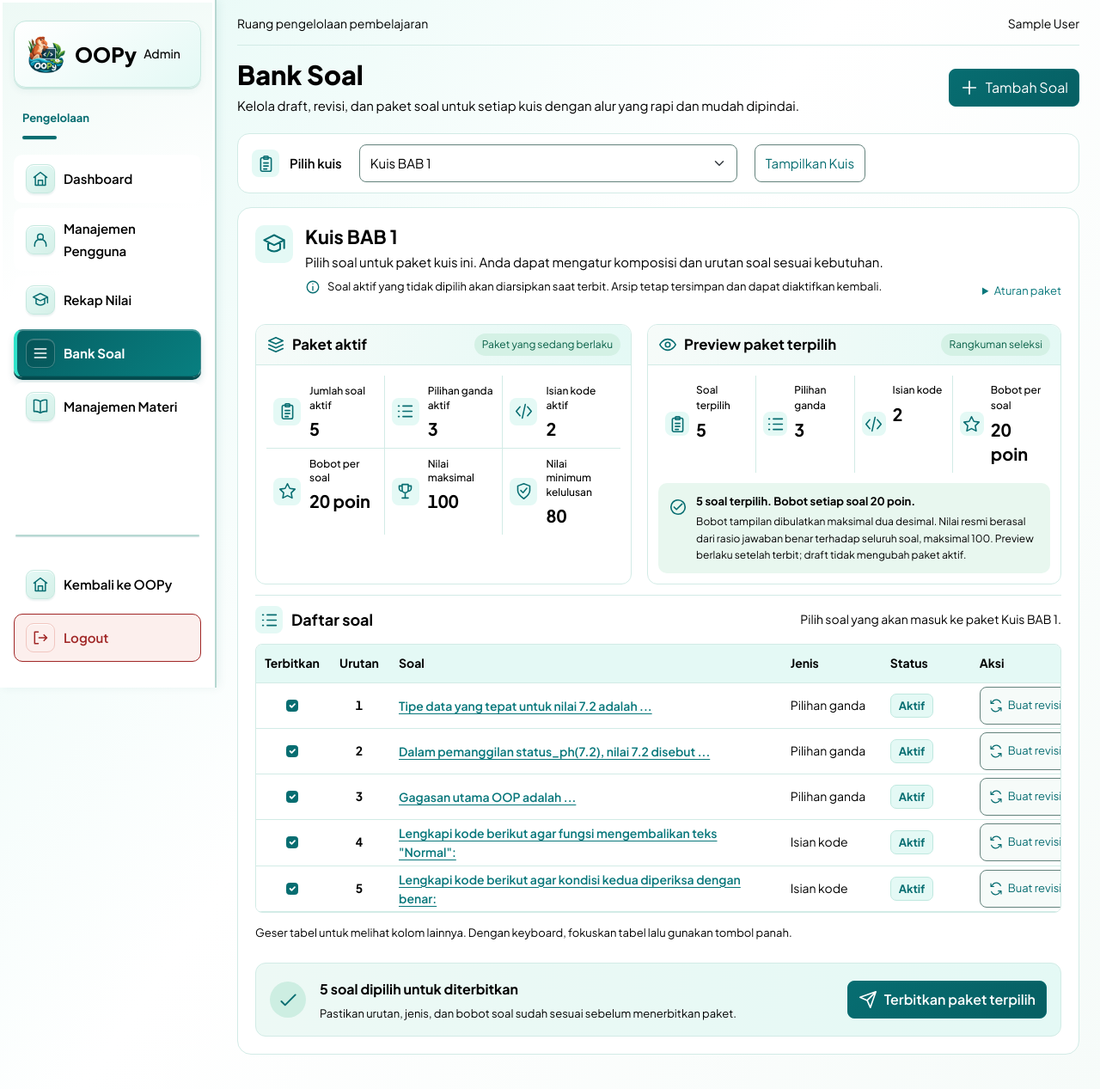
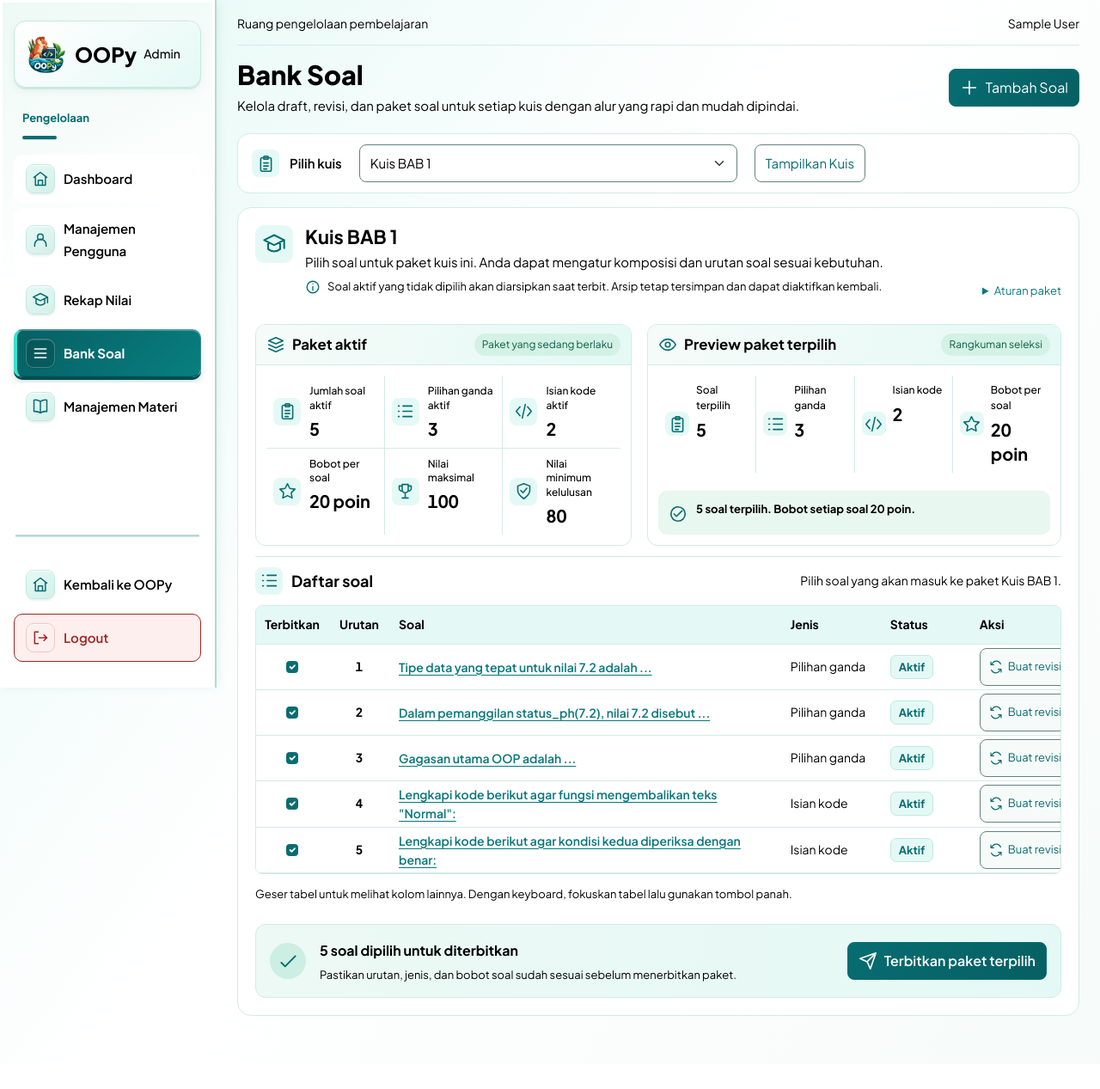
Before and after one commit to shufi7/OOPy, a Laravel app: page /admin/questions in a window 1280 px wide. Shown: the top 1267 px of the page at 86% size. After the commit the page ends 1182 px from the top, so only its background shows below. Run offline with Laravel 12, Linux system fonts and the light colour scheme; the visitor is signed in with stand-in values (Sample User, id 1); data comes from the database, SQL or seed files in the repository; parts of the project's set-up code (start-up, migrations or seed data) failed here and were passed over.

Commit message:
memperbaiki tampilan

```diff
--- a/resources/views/admin/questions/index.blade.php
+++ b/resources/views/admin/questions/index.blade.php
@@ -60,7 +60,7 @@
         </dl>
         <div class="admin-question-preview-feedback">
             <span class="admin-question-feedback-icon admin-question-valid"><x-dashboard-icon name="check-circle" /></span><span class="admin-question-feedback-icon admin-question-invalid"><x-dashboard-icon name="info" /></span>
-            <div><p id="publication-notice" data-publication="notice" role="status" aria-live="polite"></p><p class="admin-question-scoring-help">Bobot tampilan dibulatkan maksimal dua desimal. Nilai resmi berasal dari rasio jawaban benar terhadap seluruh soal, maksimal 100. Preview berlaku setelah terbit; draft tidak mengubah paket aktif.</p></div>
+            <div><p id="publication-notice" data-publication="notice" role="status" aria-live="polite"></p><p class="admin-question-scoring-help"></div>
         </div>
         <noscript><p>Aktifkan JavaScript untuk memperbarui preview saat memilih soal. Server tetap memvalidasi seluruh pilihan saat diterbitkan.</p></noscript>
         </div>
```
